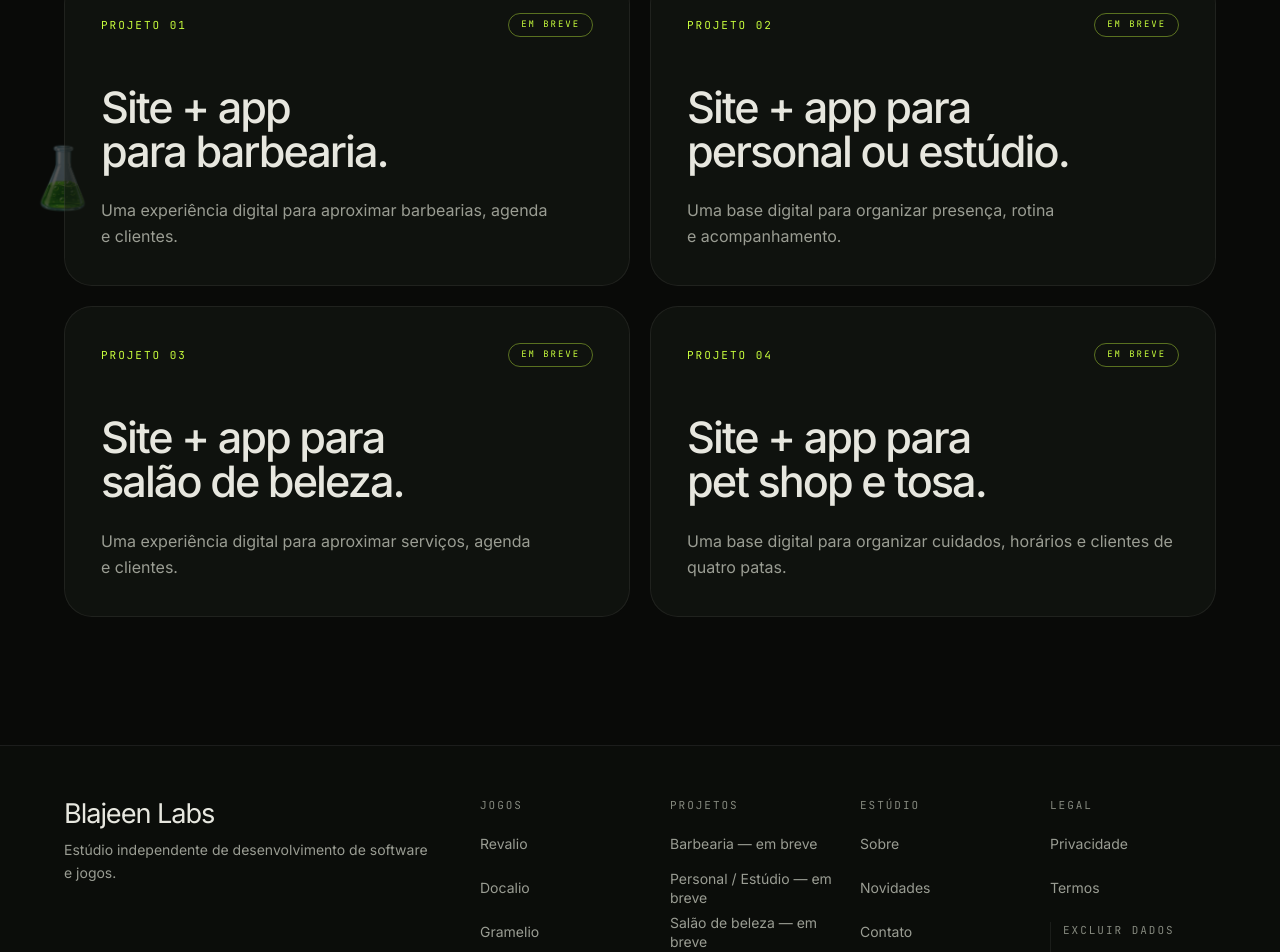
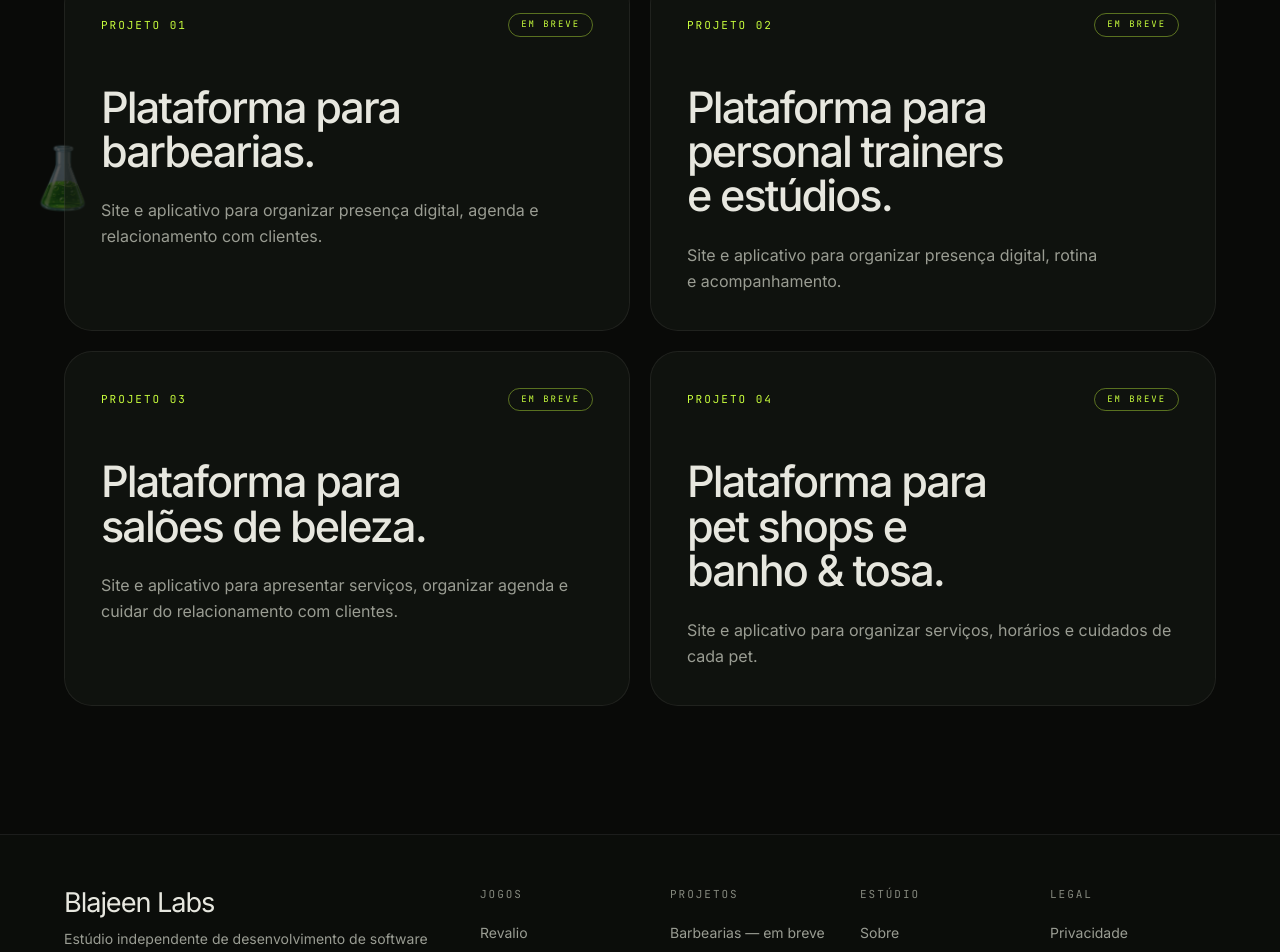
Before and after one commit to blajeen/blajeen-site, a Next.js app: page /projects in a window 1280 px wide. Shown: the part 553-1505 px from the top of the page. Built offline with nearby package versions, Linux system fonts and the light colour scheme; no server answers.

Commit message:
copy: profissionalizar nomes dos projetos

```diff
--- a/src/app/projects/page.tsx
+++ b/src/app/projects/page.tsx
@@ -15,26 +15,26 @@
   {
     id: 'barbearia',
     indice: 'PROJETO 01',
-    titulo: 'Site + app para barbearia.',
-    texto: 'Uma experiência digital para aproximar barbearias, agenda e clientes.',
+    titulo: 'Plataforma para barbearias.',
+    texto: 'Site e aplicativo para organizar presença digital, agenda e relacionamento com clientes.',
   },
   {
     id: 'personal-estudio',
     indice: 'PROJETO 02',
-    titulo: 'Site + app para personal ou estúdio.',
-    texto: 'Uma base digital para organizar presença, rotina e acompanhamento.',
+    titulo: 'Plataforma para personal trainers e estúdios.',
+    texto: 'Site e aplicativo para organizar presença digital, rotina e acompanhamento.',
   },
   {
     id: 'salao-beleza',
     indice: 'PROJETO 03',
-    titulo: 'Site + app para salão de beleza.',
-    texto: 'Uma experiência digital para aproximar serviços, agenda e clientes.',
+    titulo: 'Plataforma para salões de beleza.',
+    texto: 'Site e aplicativo para apresentar serviços, organizar agenda e cuidar do relacionamento com clientes.',
   },
   {
     id: 'pet-shop-tosa',
     indice: 'PROJETO 04',
-    titulo: 'Site + app para pet shop e tosa.',
-    texto: 'Uma base digital para organizar cuidados, horários e clientes de quatro patas.',
+    titulo: 'Plataforma para pet shops e banho & tosa.',
+    texto: 'Site e aplicativo para organizar serviços, horários e cuidados de cada pet.',
   },
 ] as const;
 
--- a/src/content/navigation.ts
+++ b/src/content/navigation.ts
@@ -98,10 +98,10 @@
     { rotulo: 'Gramelio', href: ROTAS.projetoGramelio },
   ],
   projetos: [
-    { rotulo: 'Barbearia — em breve', href: `${ROTAS.projetos}#barbearia` },
-    { rotulo: 'Personal / Estúdio — em breve', href: `${ROTAS.projetos}#personal-estudio` },
-    { rotulo: 'Salão de beleza — em breve', href: `${ROTAS.projetos}#salao-beleza` },
-    { rotulo: 'Pet shop e tosa — em breve', href: `${ROTAS.projetos}#pet-shop-tosa` },
+    { rotulo: 'Barbearias — em breve', href: `${ROTAS.projetos}#barbearia` },
+    { rotulo: 'Personal trainers e estúdios — em breve', href: `${ROTAS.projetos}#personal-estudio` },
+    { rotulo: 'Salões de beleza — em breve', href: `${ROTAS.projetos}#salao-beleza` },
+    { rotulo: 'Pet shops e banho & tosa — em breve', href: `${ROTAS.projetos}#pet-shop-tosa` },
   ],
   estudio: [
     { rotulo: 'Sobre', href: ROTAS.sobre },
```
